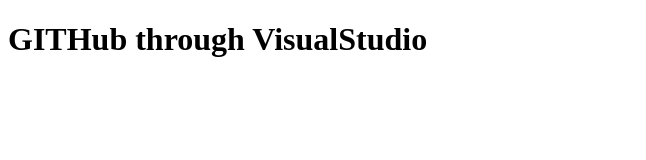
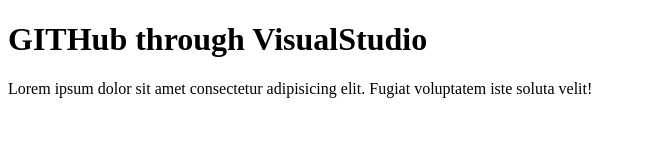
Before and after one commit to RakheeMistry/githubVisualStudio-Connection, a plain HTML site: page index.html in a window 1280 px wide. Shown: the whole page, without its empty margins (0-646 px from the left). Drawn offline with Linux system fonts and the light colour scheme.

Commit message:
firstModification

```diff
--- a/index.html
+++ b/index.html
@@ -7,5 +7,8 @@
 </head>
 <body>
     <h1>GITHub through VisualStudio</h1>
+    <div>
+        <p>Lorem ipsum dolor sit amet consectetur adipisicing elit. Fugiat voluptatem iste soluta velit!</p>
+    </div>
 </body>
 </html>
```
